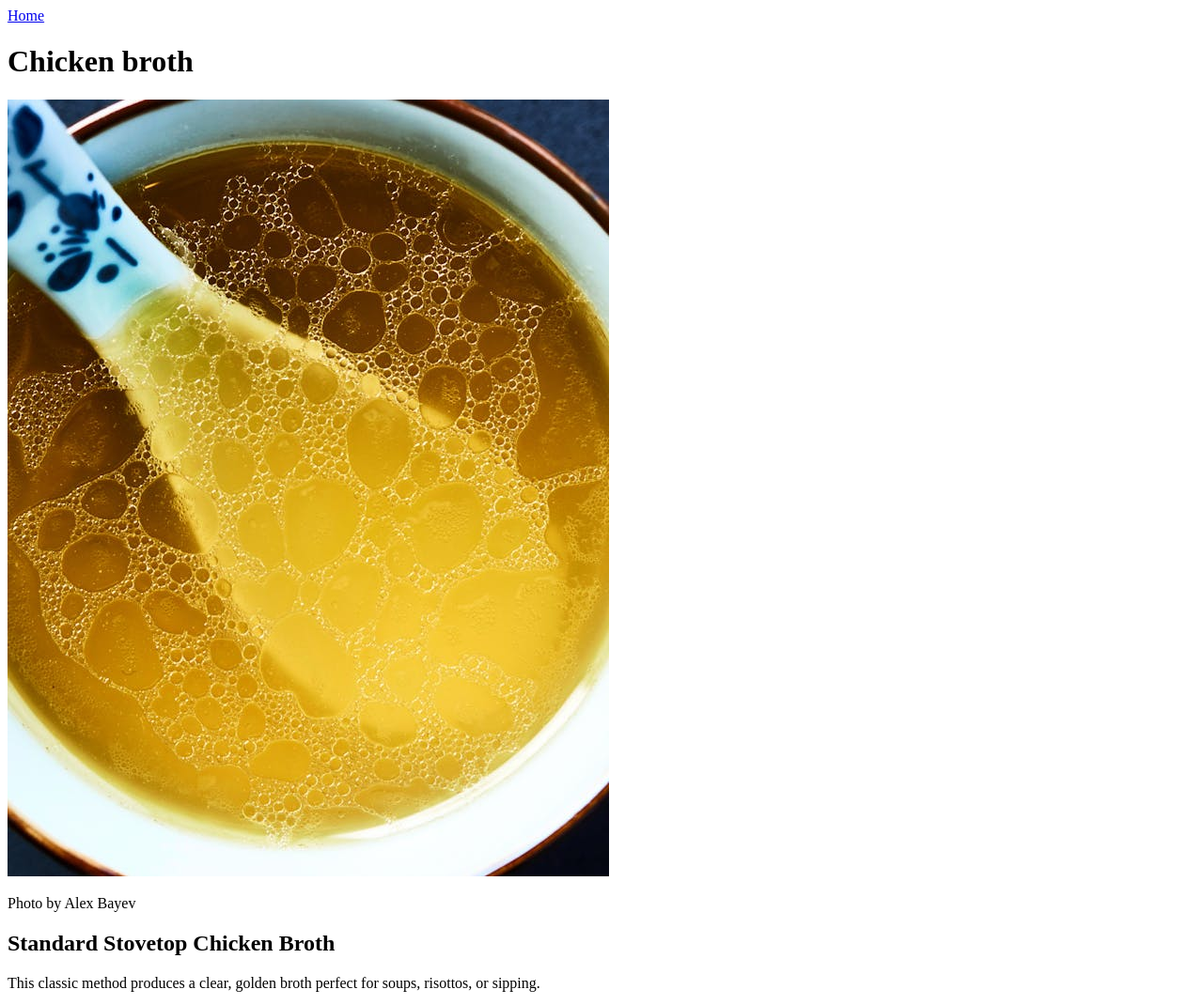
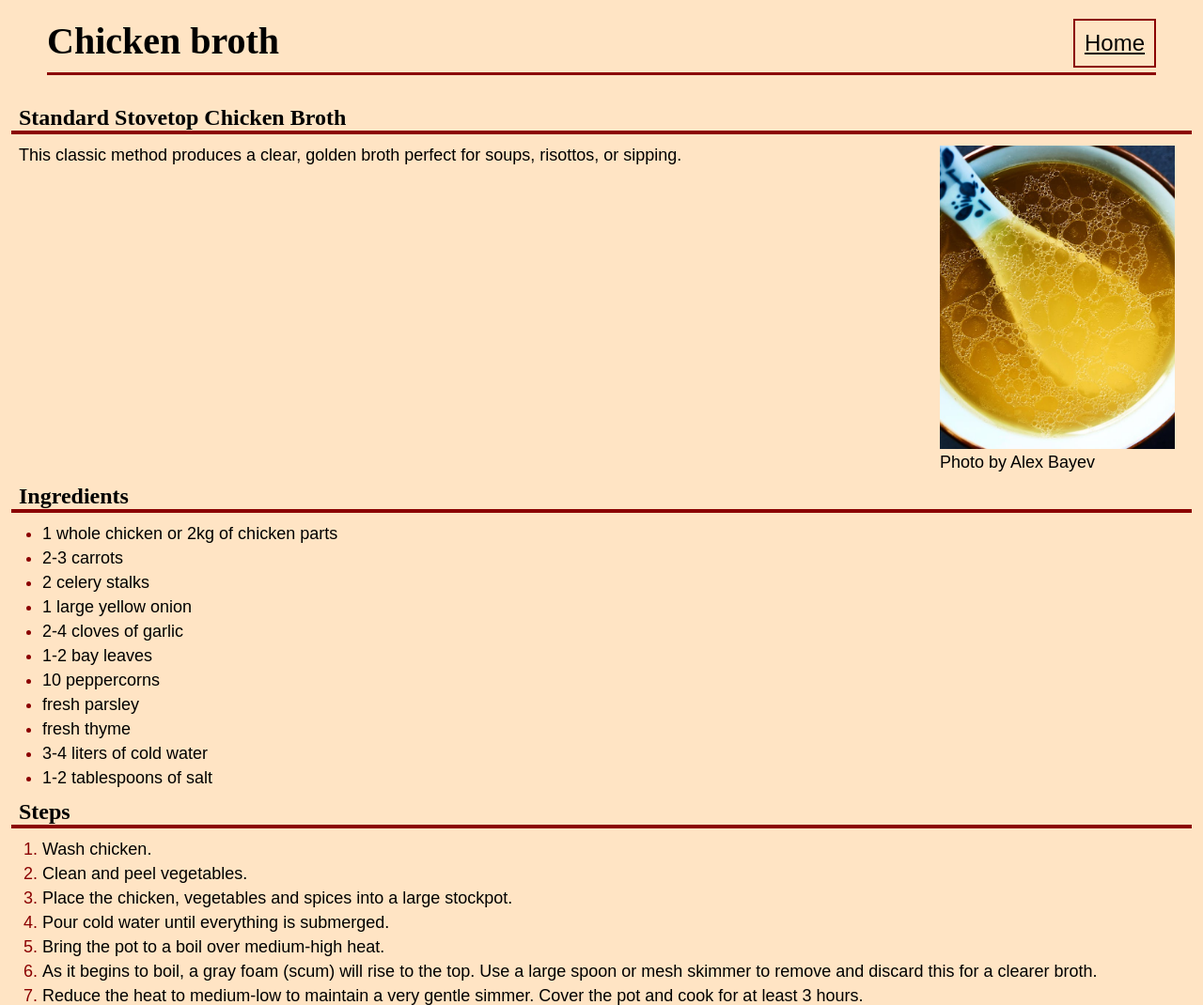
Before and after one commit to KZSZY/odin-recipes, a plain HTML site: page recipes/chicken-broth.html in a window 1280 px wide. Shown: the top 1070 px of the page at 94% size. Drawn offline with Linux system fonts and the light colour scheme.

Commit message:
Add style to chicken-brooth.html

```diff
--- a/recipes/chicken-broth.html
+++ b/recipes/chicken-broth.html
@@ -3,18 +3,22 @@
 <head>
     <meta charset="UTF-8">
     <meta name="viewport" content="width=device-width, initial-scale=1.0">
+    <link rel="stylesheet" href="../style/style.css">
     <title>Chicken Broth</title>
 </head>
 <body>
-    <a href="../index.html">Home</a>
+    <a class="home" href="../index.html">Home</a>
 
     <h1>Chicken broth</h1>
 
-    <img src="/style/images/pexels-alexbayev-12077982.jpg" alt="Photo of a chicken soup in a bowl by Alex Bayev">
-    <p>Photo by Alex Bayev</p>
-
-    <h2>Standard Stovetop Chicken Broth</h2>
-    <p>This classic method produces a clear, golden broth perfect for soups, risottos, or sipping.</p>
+    <div class="show">
+        <h2>Standard Stovetop Chicken Broth</h2>
+        <p id="description">This classic method produces a clear, golden broth perfect for soups, risottos, or sipping.</p>
+        <div>
+            <img src="/style/images/pexels-alexbayev-12077982.jpg" alt="Photo of a chicken soup in a bowl by Alex Bayev">
+            <p>Photo by Alex Bayev</p>
+        </div>
+    </div>
 
     <h2>Ingredients</h2>
     <ul>
--- a/style/style.css
+++ b/style/style.css
@@ -1,7 +1,6 @@
 * {
     margin: 0;
     padding: 0;
-    max-width: 100%;
     box-sizing: border-box;
 
     font-family: 'Times New Roman', Times, serif;
@@ -27,22 +26,28 @@ h2 {
 
 ul {
     margin: 12px 40px;
+}
 
+ol {
+    margin: 12px 40px;
 }
 
 li {
     margin: 5px;
-    font-size: large;
+    text-decoration: none;
 }
 
 li::marker {
     color: darkred;
 }
 
-a {
+a,
+p,
+li
+ {
     color: black;
-    text-decoration: none;
     font-family: Arial, Helvetica, sans-serif;
+    font-size: large;
 }
 
 a:hover {
@@ -51,9 +56,41 @@ a:hover {
     text-decoration: underline;
 }
 
+img {
+    max-width: 100%;
+    width: 250px;
+    height: auto;
+}
+
 .index {
     display: block;
     float: left;
     width: 50%;
     margin: 20px auto;
 }
+
+.home {
+    position: fixed;
+    top: 20px;
+    right: 50px;
+    background-color: bisque;
+    font-size: 1.5rem;
+    border: 2px solid darkred;
+    padding: 10px;
+}
+
+.show {
+    display: inline-block;
+    width: 100%;
+}
+
+.show div {
+    float: inline-end;
+    margin-right: 30px;
+}
+
+#description {
+    float: left;
+    width: max-content;
+    margin-left: 20px;
+}
```
